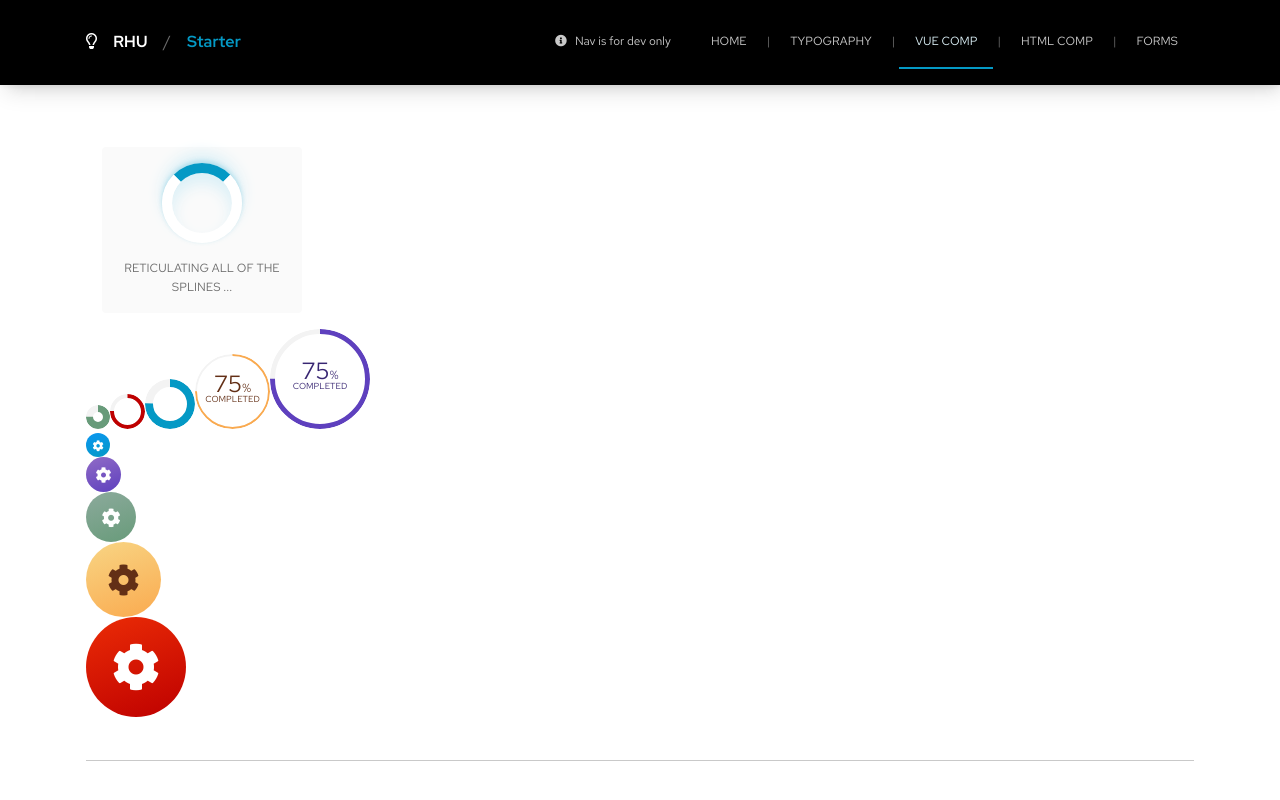
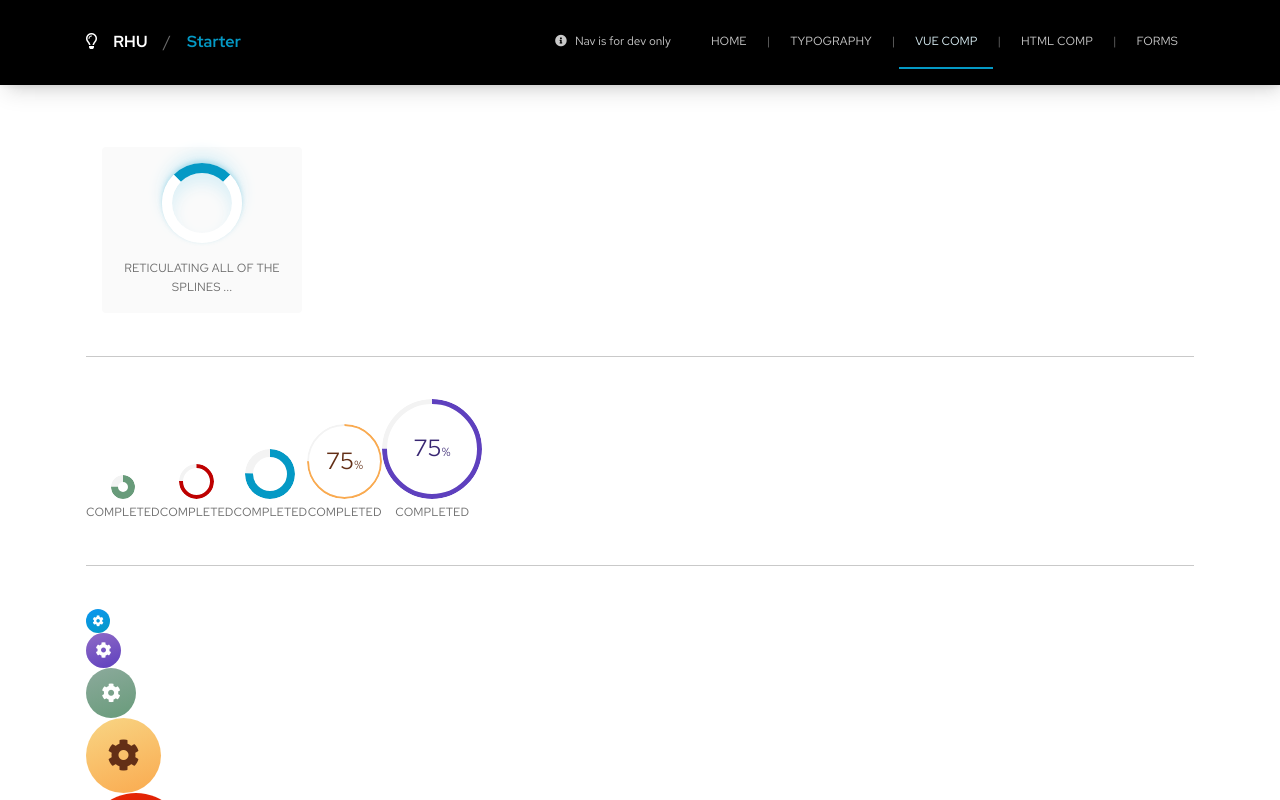
Before and after one commit to nudoru/rhu-vue-start, a Vue app: page /vuecomponents in a window 1280 px wide. Shown: the top 800 px of the page. Built offline with nearby package versions, Linux system fonts and the light colour scheme; what vue-dummy would draw is missing.

Commit message:
better label placement

```diff
--- a/src/components/ui/DonutChart.vue
+++ b/src/components/ui/DonutChart.vue
@@ -1,3 +1,5 @@
+// Based on this pen https://codepen.io/zeroskillz/pen/mPmENy?editors=0010
+
 <style lang="scss" scoped></style>
 
 <template>
@@ -9,15 +11,13 @@
             <circle :r="radius" :cx="halfsize" :cy="halfsize"
                     :transform="rotateval" :style="indicatorstyle"
                     class="indicator"/>
-            <text class="text" :x="halfsize" :y="halfsize"
+            <text class="text" :x="halfsize" :y="halfsize+7"
                   :style="{textAnchor:'middle'}" v-if="showPercent">
                 <tspan class="text-percent">{{percent}}</tspan>
                 <tspan class="text-percent-sign">%</tspan>
-                <tspan class="text-label" :x="halfsize"
-                       :y="halfsize+10">{{label}}
-                </tspan>
             </text>
         </svg>
+        <span class="label">{{label}}</span>
     </div>
 </template>
 
--- a/src/scss/components/_component-chart-donut.scss
+++ b/src/scss/components/_component-chart-donut.scss
@@ -1,5 +1,15 @@
 .donutchart-container {
   display: inline-block;
+  .label {
+    display: block;
+    width: 100%;
+    margin-top: $base-value-quarter;
+    text-align: center;
+    @extend .control-label;
+    white-space: normal;
+    color: $neutral-color-dark;
+    text-shadow: $shadow-text-light;
+  }
 }
 
 .donutchart {
@@ -28,10 +38,6 @@
   .text-percent-sign{
     @extend .control-label;
   }
-  .text-label{
-    @extend .control-label;
-    font-size: $scale-6;
-  }
 
   @each $status, $color in $statusColor {
     &.#{$status} {
--- a/src/views/VueComponents.vue
+++ b/src/views/VueComponents.vue
@@ -10,11 +10,13 @@
         <div>
             <Loading label="Reticulating all of the splines ..."/>
         </div>
+        <hr>
         <DonutChart :percent="75" label="Completed" size="xs" status="success" :stroke="7" :showPercent="false"/>
         <DonutChart :percent="75" label="Completed" size="sm" status="danger" :stroke="4" :showPercent="false"/>
         <DonutChart :percent="75" label="Completed" size="md" status="primary" :stroke="8" :showPercent="false"/>
         <DonutChart :percent="75" label="Completed" size="lg" status="warning" :stroke="2" :showPercent="true"/>
         <DonutChart :percent="75" label="Completed" size="xl" status="secondary" :stroke="5" :showPercent="true"/>
+        <hr>
         <Icon size="xs" status="primary" glyph="fa fa-cog"/>
         <Icon size="sm" status="secondary" glyph="fa fa-cog"/>
         <Icon size="md" status="success" glyph="fa fa-cog"/>
```
